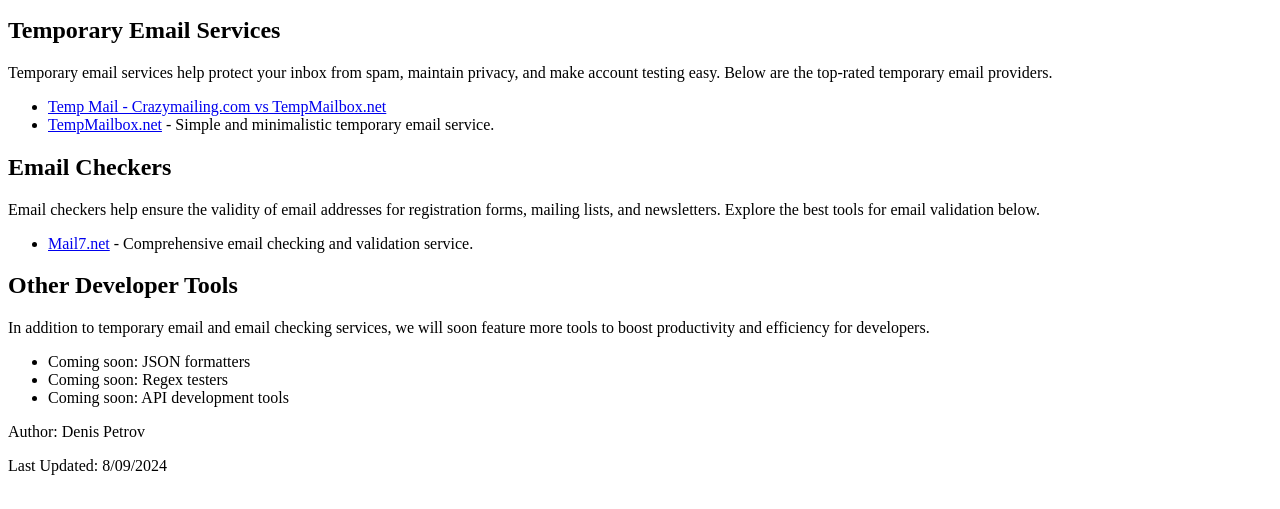
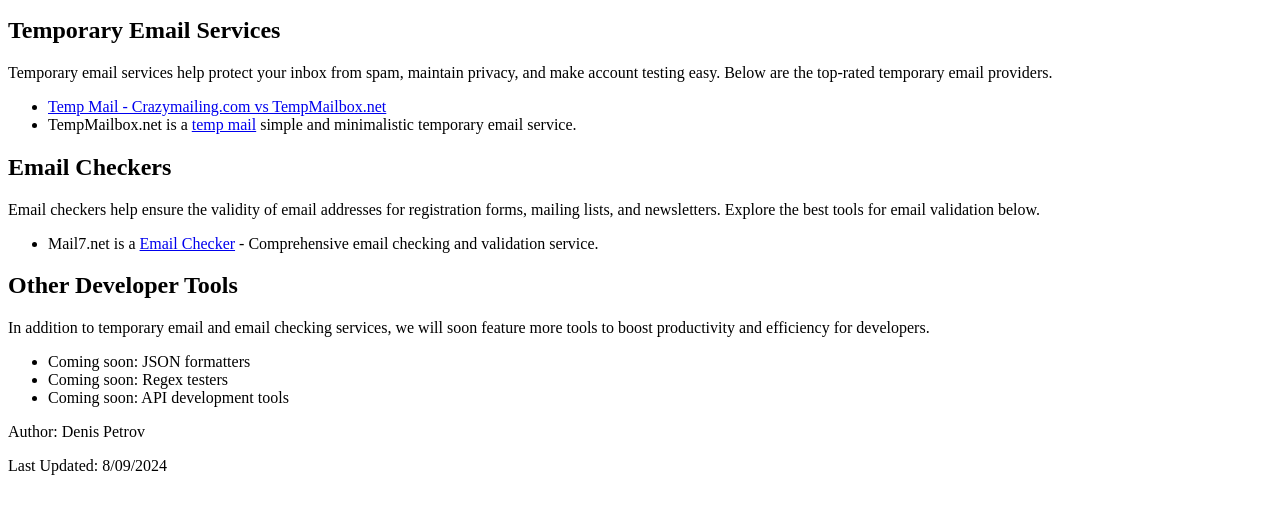
Before and after one commit to phyco-org/phyco-org.github.io, a plain HTML site: page index.html in a window 1280 px wide. Shown: the part 101-610 px from the top of the page. Drawn offline with Linux system fonts and the light colour scheme.

Commit message:
Update index.html

```diff
--- a/index.html
+++ b/index.html
@@ -20,7 +20,7 @@
     <p>Temporary email services help protect your inbox from spam, maintain privacy, and make account testing easy. Below are the top-rated temporary email providers.</p>
     <ul>
       <li><a href="https://phyco.org/temp-mail.html" target="_blank">Temp Mail - Crazymailing.com vs TempMailbox.net</a></li>
-      <li><a href="https://tempmailbox.net" target="_blank">TempMailbox.net</a> - Simple and minimalistic temporary email service.</li>
+      <li>TempMailbox.net is a <a href="https://tempmailbox.net" target="_blank">temp mail</a> simple and minimalistic temporary email service.</li>
     </ul>
   </section>
 
@@ -28,7 +28,7 @@
     <h2>Email Checkers</h2>
     <p>Email checkers help ensure the validity of email addresses for registration forms, mailing lists, and newsletters. Explore the best tools for email validation below.</p>
     <ul>
-      <li><a href="https://mail7.net/" target="_blank">Mail7.net</a> - Comprehensive email checking and validation service.</li>
+      <li>Mail7.net is a <a href="https://mail7.net/" target="_blank">Email Checker</a> - Comprehensive email checking and validation service.</li>
     </ul>
   </section>
 
```
